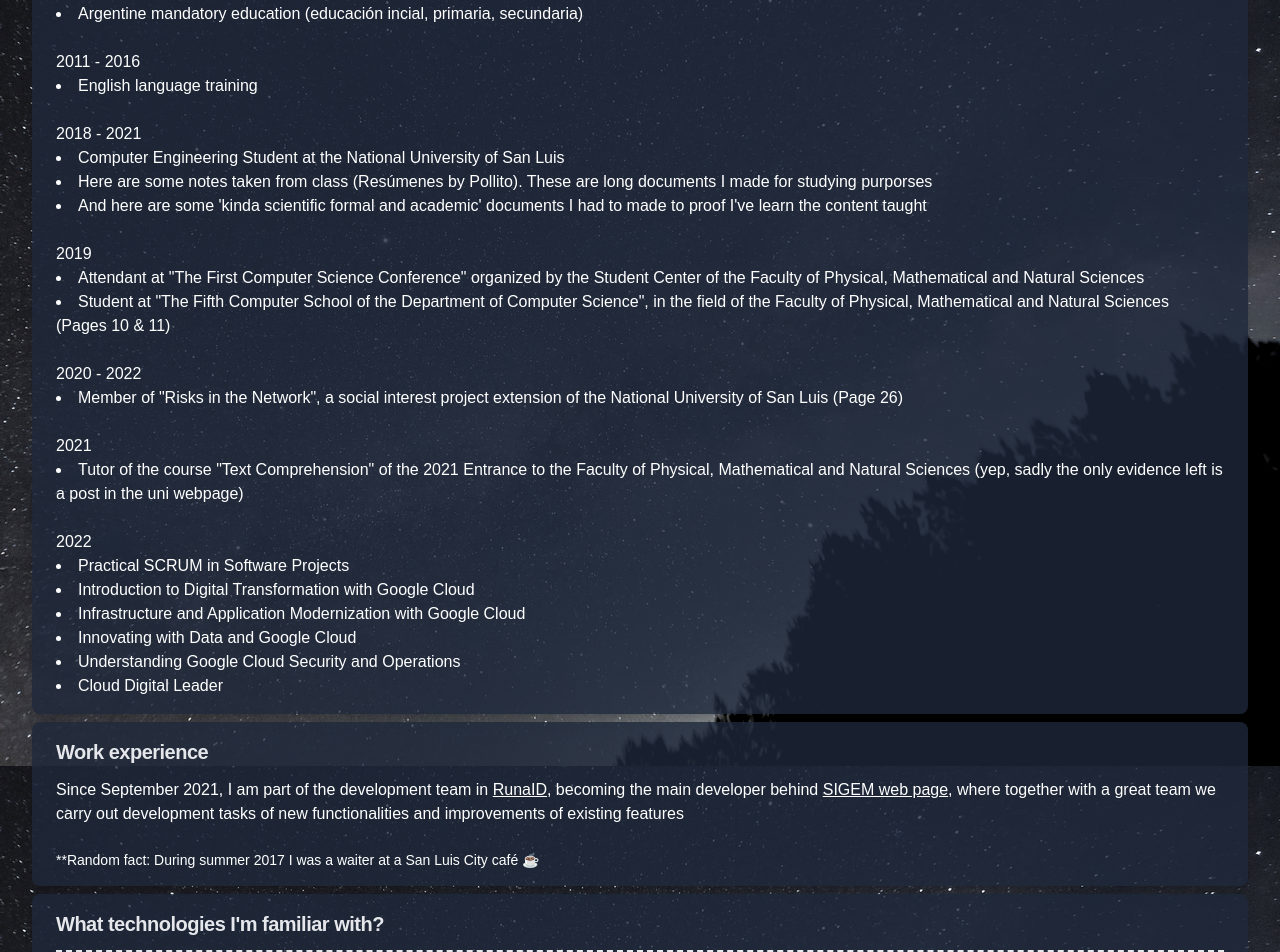
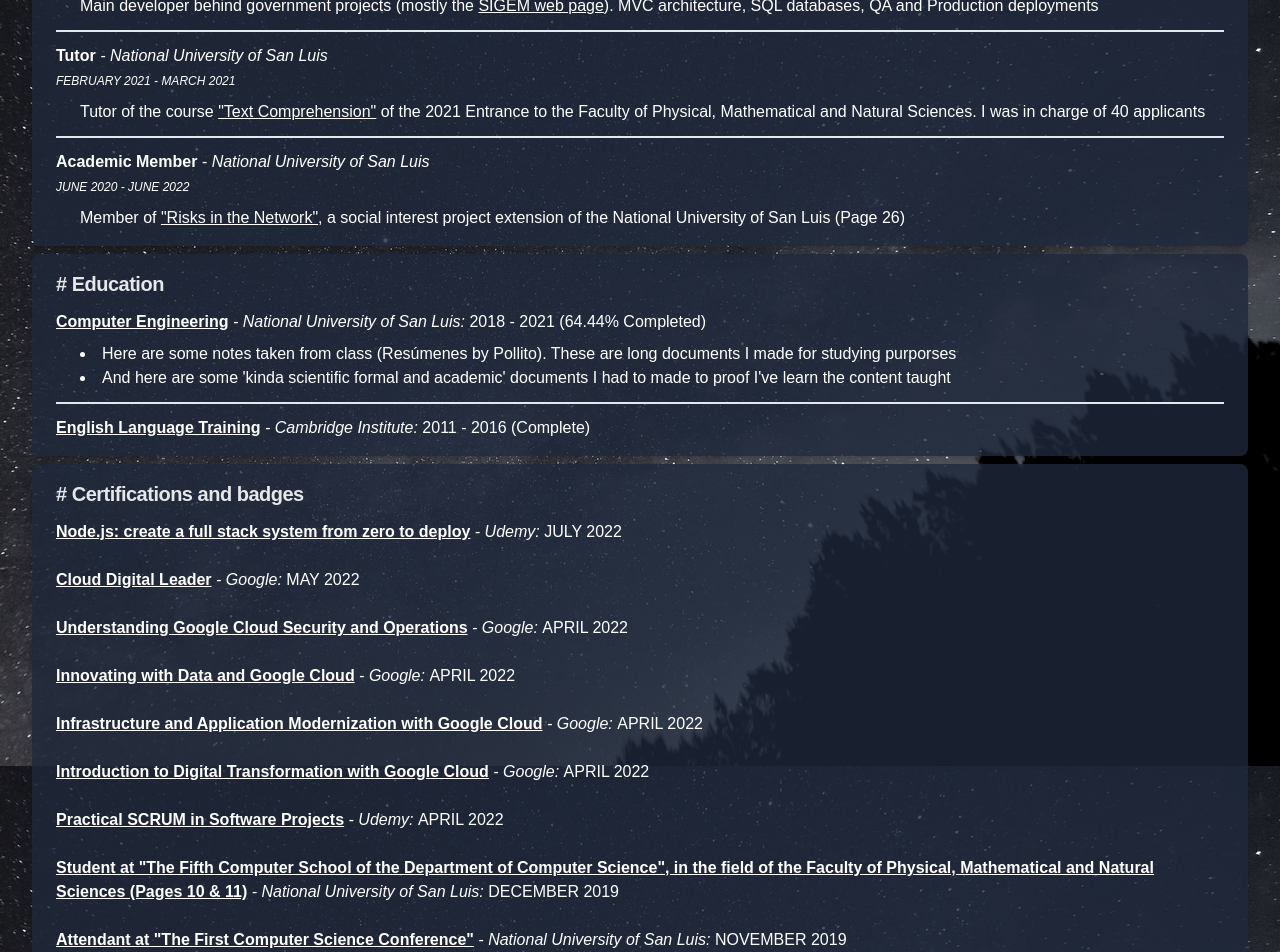
Before and after one commit to franBec/pollito-stuff, a Next.js app: page /about in a window 1280 px wide. Shown: the part 840-1792 px from the top of the page. Built offline with nearby package versions, Linux system fonts and the light colour scheme.

Commit message:
[v1.9] improved the about me section

```diff
--- /dev/null
+++ b/components/_utils/hr.jsx
@@ -0,0 +1,11 @@
+import React from 'react'
+
+const Hr = ({ padding }) => {
+  return (
+    <div className={`py-${padding}`}>
+      <div className="w-full border border-slate-200"></div>
+    </div>
+  )
+}
+
+export default Hr
--- a/components/about/aboutMe.jsx
+++ b/components/about/aboutMe.jsx
@@ -1,46 +1,77 @@
 import Iframe from 'react-iframe'
-import yearsSinceDate from '../../lib/funcs/yearsSinceDate'
 import GenericCard from './genericCard'
 import ATagWithFormat from '../_utils/aTagWithFormat'
 import { BsStars } from 'react-icons/bs'
+
+import Item_workXP from './item_workXP'
+import Item_education from './item_education'
+import Hr from './../_utils/hr'
 
 const AboutMe = () => {
   return (
     <>
       <GenericCard title={'Who am I?'}>
         <p>
-          Hello! I'm Franco (Pollito), a {yearsSinceDate('1999-04-08')} years
-          old programmer from Argentina 🧉. I studied Computer Engineering from
-          2018 to 2021, and started working in the web development area in
-          mid-late 2021
+          I do web pages development from the first lines of code to the
+          deployment. Working in teams using agile methodologies. Comfortable
+          written and oral skills in English. Interested in Cloud application
+          development
         </p>
       </GenericCard>
-      <GenericCard title={'Academic background'}>
-        <p className="border-2 border-dashed p-2 text-center text-sm">
-          You can click on each item to check more info about it
-        </p>
-        <br />
-        <>
+      <GenericCard title={'Work experience'}>
+        <Item_workXP
+          charge="Full Stack Web Developer"
+          place="RunaID"
+          period="september 2021 - present"
+        >
+          Main developer behind government projects (mostly the{' '}
           <ATagWithFormat
-            goto="https://www.argentina.gob.ar/justicia/derechofacil/leysimple/niveles-educativos"
-            text="Argentine mandatory education (educación incial, primaria,
-        secundaria)"
-            format="li"
+            goto="https://sigem.sanluislaciudad.gob.ar/sigem/"
+            text="SIGEM web page"
+            format="underline"
           />
-          <br />
-          2011 - 2016
+          ). MVC architecture, SQL databases, QA and Production deployments
+        </Item_workXP>
+        <Hr padding={3} />
+        <Item_workXP
+          charge="Tutor"
+          place="National University of San Luis"
+          period="february 2021 - march 2021"
+        >
+          Tutor of the course{' '}
           <ATagWithFormat
-            goto="https://drive.google.com/file/d/12X09mXTiV4u1rUHvMpcEqR_XzL1tIOoA/view?usp=sharing"
-            text="English language training"
-            format="li"
+            goto="https://fmn.unsl.edu.ar/curso-de-ingreso-2021-agradecimiento-a-docentes-y-tutores-del-curso-comprension-de-texto/"
+            text='"Text Comprehension"'
+            format="underline"
+          />{' '}
+          of the 2021 Entrance to the Faculty of Physical, Mathematical and
+          Natural Sciences. I was in charge of 40 applicants
+        </Item_workXP>
+        <Hr padding={3} />
+        <Item_workXP
+          charge="Academic Member"
+          place="National University of San Luis"
+          period="june 2020 - june 2022"
+        >
+          Member of{' '}
+          <ATagWithFormat
+            goto="https://drive.google.com/file/d/1RDbr-G7W4yIhd4W4rOOYkyEZVzoDUQ8F/view?usp=sharing"
+            text='"Risks in the Network"'
+            format="underline"
           />
-          <br />
-          2018 - 2021
-          <ATagWithFormat
-            goto="https://drive.google.com/file/d/1lE_3cnoPvAi6lI8ofx9adbCLKPuDmDYR/view?usp=sharing"
-            text="Computer Engineering Student at the National University of San Luis"
-            format="li"
+          , a social interest project extension of the National University of
+          San Luis (Page 26)
+        </Item_workXP>
+      </GenericCard>
+      <GenericCard title={'Education'}>
+        <Item_education
+          education="Computer Engineering"
+          place="National University of San Luis"
+          period="2018 - 2021"
+          completion="64.44% Completed"
+          certLink="https://drive.google.com/file/d/1lE_3cnoPvAi6lI8ofx9adbCLKPuDmDYR/view?usp=sharing"
         />
+        <div className="mt-2 pl-6">
           <ATagWithFormat
             goto="https://drive.google.com/drive/folders/1zSxWnLsOgo6mX-Mc5iZ7H9VTqfnlc_z6?usp=sharing"
             text="Here are some notes taken from class (Resúmenes by Pollito). These are long documents I made for studying purporses"
@@ -51,96 +82,81 @@ const AboutMe = () => {
             text="And here are some 'kinda scientific formal and academic' documents I had to made to proof I've learn the content taught"
             format="li"
           />
+        </div>
+        <Hr padding={3} />
+        <Item_education
+          education="English Language Training"
+          place="Cambridge Institute"
+          period="2011 - 2016"
+          completion="Complete"
+          certLink="https://drive.google.com/file/d/12X09mXTiV4u1rUHvMpcEqR_XzL1tIOoA/view?usp=sharing"
+        />
+      </GenericCard>
+      <GenericCard title={'Certifications and badges'}>
+        <Item_education
+          education="Node.js: create a full stack system from zero to deploy"
+          place="Udemy"
+          period="july 2022"
+          certLink="https://udemy-certificate.s3.amazonaws.com/pdf/UC-d1127a99-da0a-4e4a-a2b1-e12eb381a394.pdf"
+        />
         <br />
-          2019
-          <ATagWithFormat
-            goto="https://drive.google.com/file/d/1ZRzNwzuWxHUDomRWSYBb9L4XVDN-y1eO/view?usp=sharing"
-            text='Attendant at "The First Computer Science Conference" organized by
-        the Student Center of the Faculty of Physical, Mathematical and
-        Natural Sciences'
-            format="li"
+        <Item_education
+          education="Cloud Digital Leader"
+          place="Google"
+          period="may 2022"
+          certLink="https://www.credential.net/286b807f-51d1-41d0-871a-e914af7fb87d"
         />
-          <ATagWithFormat
-            goto="https://drive.google.com/file/d/1YONsZaEpfZCX92k0OfuYJX0h6ACV_UEQ/view?usp=sharing"
-            text='Student at "The Fifth Computer School of the Department of
+        <br />
+        <Item_education
+          education="Understanding Google Cloud Security and Operations"
+          place="Google"
+          period="april 2022"
+          certLink="https://www.cloudskillsboost.google/public_profiles/b4d1ce00-019d-4ec0-8446-c2f412dd0cd1/badges/1825709?utm_medium=social&utm_source=linkedin&utm_campaign=ql-social-share"
+        />
+        <br />
+        <Item_education
+          education="Innovating with Data and Google Cloud"
+          place="Google"
+          period="april 2022"
+          certLink="https://www.cloudskillsboost.google/public_profiles/b4d1ce00-019d-4ec0-8446-c2f412dd0cd1/badges/1823373?utm_medium=social&utm_source=linkedin&utm_campaign=ql-social-share"
+        />
+        <br />
+        <Item_education
+          education="Infrastructure and Application Modernization with Google Cloud"
+          place="Google"
+          period="april 2022"
+          certLink="https://www.cloudskillsboost.google/public_profiles/b4d1ce00-019d-4ec0-8446-c2f412dd0cd1/badges/1823577?utm_medium=social&utm_source=linkedin&utm_campaign=ql-social-share"
+        />
+        <br />
+        <Item_education
+          education="Introduction to Digital Transformation with Google Cloud"
+          place="Google"
+          period="april 2022"
+          certLink="https://www.cloudskillsboost.google/public_profiles/b4d1ce00-019d-4ec0-8446-c2f412dd0cd1/badges/1821618?utm_medium=social&utm_source=linkedin&utm_campaign=ql-social-share"
+        />
+        <br />
+        <Item_education
+          education="Practical SCRUM in Software Projects"
+          place="Udemy"
+          period="april 2022"
+          certLink="https://udemy-certificate.s3.amazonaws.com/pdf/UC-f3e555f6-20e5-4ad9-a4a1-fcd6982930f1.pdf"
+        />
+        <br />
+        <Item_education
+          education='Student at "The Fifth Computer School of the Department of
           Computer Science", in the field of the Faculty of Physical,
           Mathematical and Natural Sciences (Pages 10 & 11)'
-            format="li"
+          place="National University of San Luis"
+          period="december 2019"
+          certLink="https://drive.google.com/file/d/1YONsZaEpfZCX92k0OfuYJX0h6ACV_UEQ/view?usp=sharing"
         />
         <br />
-          2020 - 2022
-          <ATagWithFormat
-            goto="https://drive.google.com/file/d/1RDbr-G7W4yIhd4W4rOOYkyEZVzoDUQ8F/view?usp=sharing"
-            text='Member of "Risks in the Network", a social interest project extension of the
-        National University of San Luis (Page 26)'
-            format="li"
+        <Item_education
+          education='Attendant at "The First Computer Science Conference"'
+          place="National University of San Luis"
+          period="november 2019"
+          certLink="https://drive.google.com/file/d/1ZRzNwzuWxHUDomRWSYBb9L4XVDN-y1eO/view?usp=sharing"
         />
-          <br />
-          2021
-          <ATagWithFormat
-            goto="https://fmn.unsl.edu.ar/curso-de-ingreso-2021-agradecimiento-a-docentes-y-tutores-del-curso-comprension-de-texto/"
-            text='Tutor of the course "Text Comprehension" of the 2021 Entrance to
-        the Faculty of Physical, Mathematical and Natural Sciences (yep, sadly the only evidence left is a post in the uni webpage)'
-            format="li"
-          />
-          <br />
-          2022
-          <ATagWithFormat
-            goto="https://udemy-certificate.s3.amazonaws.com/pdf/UC-f3e555f6-20e5-4ad9-a4a1-fcd6982930f1.pdf"
-            text="Practical SCRUM in Software Projects"
-            format="li"
-          />
-          <ATagWithFormat
-            goto="https://www.cloudskillsboost.google/public_profiles/b4d1ce00-019d-4ec0-8446-c2f412dd0cd1/badges/1821618?utm_medium=social&utm_source=linkedin&utm_campaign=ql-social-share"
-            text="Introduction to Digital Transformation with Google Cloud"
-            format="li"
-          />
-          <ATagWithFormat
-            goto="https://www.cloudskillsboost.google/public_profiles/b4d1ce00-019d-4ec0-8446-c2f412dd0cd1/badges/1823577?utm_medium=social&utm_source=linkedin&utm_campaign=ql-social-share"
-            text="Infrastructure and Application Modernization with Google Cloud"
-            format="li"
-          />
-          <ATagWithFormat
-            goto="https://www.cloudskillsboost.google/public_profiles/b4d1ce00-019d-4ec0-8446-c2f412dd0cd1/badges/1823373?utm_medium=social&utm_source=linkedin&utm_campaign=ql-social-share"
-            target="_blank"
-            text="Innovating with Data and Google Cloud"
-            format="li"
-          />
-          <ATagWithFormat
-            goto="https://www.cloudskillsboost.google/public_profiles/b4d1ce00-019d-4ec0-8446-c2f412dd0cd1/badges/1825709?utm_medium=social&utm_source=linkedin&utm_campaign=ql-social-share"
-            target="_blank"
-            text="Understanding Google Cloud Security and Operations"
-            format="li"
-          />
-          <ATagWithFormat
-            goto="https://www.credential.net/286b807f-51d1-41d0-871a-e914af7fb87d"
-            text="Cloud Digital Leader"
-            format="li"
-          />
-        </>
-      </GenericCard>
-      <GenericCard title={'Work experience'}>
-        <p>
-          Since September 2021, I am part of the development team in{' '}
-          <ATagWithFormat
-            goto="https://www.runaid.com.ar/"
-            text="RunaID"
-            format="underline"
-          />
-          , becoming the main developer behind{' '}
-          <ATagWithFormat
-            goto="https://sigem.sanluislaciudad.gob.ar/sigem/"
-            text="SIGEM web page"
-            format="underline"
-          />
-          , where together with a great team we carry out development tasks of
-          new functionalities and improvements of existing features
-        </p>
-        <br />
-        <p className="text-sm">
-          **Random fact: During summer 2017 I was a waiter at a San Luis City
-          café ☕
-        </p>
       </GenericCard>
       <GenericCard title={"What technologies I'm familiar with?"}>
         <div className="border-2 border-dashed p-4 leading-normal">
--- a/components/about/genericCard.jsx
+++ b/components/about/genericCard.jsx
@@ -2,9 +2,11 @@ const GenericCard = ({ children, title }) => {
   return (
     <div className="mt-2 w-full overflow-hidden rounded-lg bg-slate-800 bg-opacity-80 shadow-lg">
       <div className="px-6 py-4">
-        <h4 className="mb-3 text-xl font-semibold tracking-tight text-gray-200">
-          {title}
-        </h4>
+        {title && (
+          <h4 className="mb-3 text-xl font-semibold tracking-tight text-gray-200">
+            # {title}
+          </h4>
+        )}
         {children}
       </div>
     </div>
--- /dev/null
+++ b/components/about/item_education.jsx
@@ -0,0 +1,19 @@
+import ATagWithFormat from '../_utils/aTagWithFormat'
+
+const Item_education = ({ education, place, period, completion, certLink }) => {
+  return (
+    <>
+      <p>
+        <span className="font-semibold">
+          <ATagWithFormat goto={certLink} text={education} format="underline" />
+        </span>{' '}
+        <span className="italic">- {place}: </span>
+        <span>
+          {period.toUpperCase()} {completion && `(${completion})`}
+        </span>
+      </p>
+    </>
+  )
+}
+
+export default Item_education
--- /dev/null
+++ b/components/about/item_workXP.jsx
@@ -0,0 +1,16 @@
+const Item_workXP = ({ children, charge, place, period }) => {
+  return (
+    <>
+      <p>
+        <span className="font-semibold">{charge}</span>{' '}
+        <span className="italic">- {place}</span>
+      </p>
+      <p>
+        <span className="text-xs italic">{period.toUpperCase()}</span>
+      </p>
+      <p className="mt-2 pl-6 leading-6">{children}</p>
+    </>
+  )
+}
+
+export default Item_workXP
```
Also changed, not shown: components/about/personalInfoCard.jsx (+15 -3 lines). Lines whose indentation alone changed are shown as unchanged.
